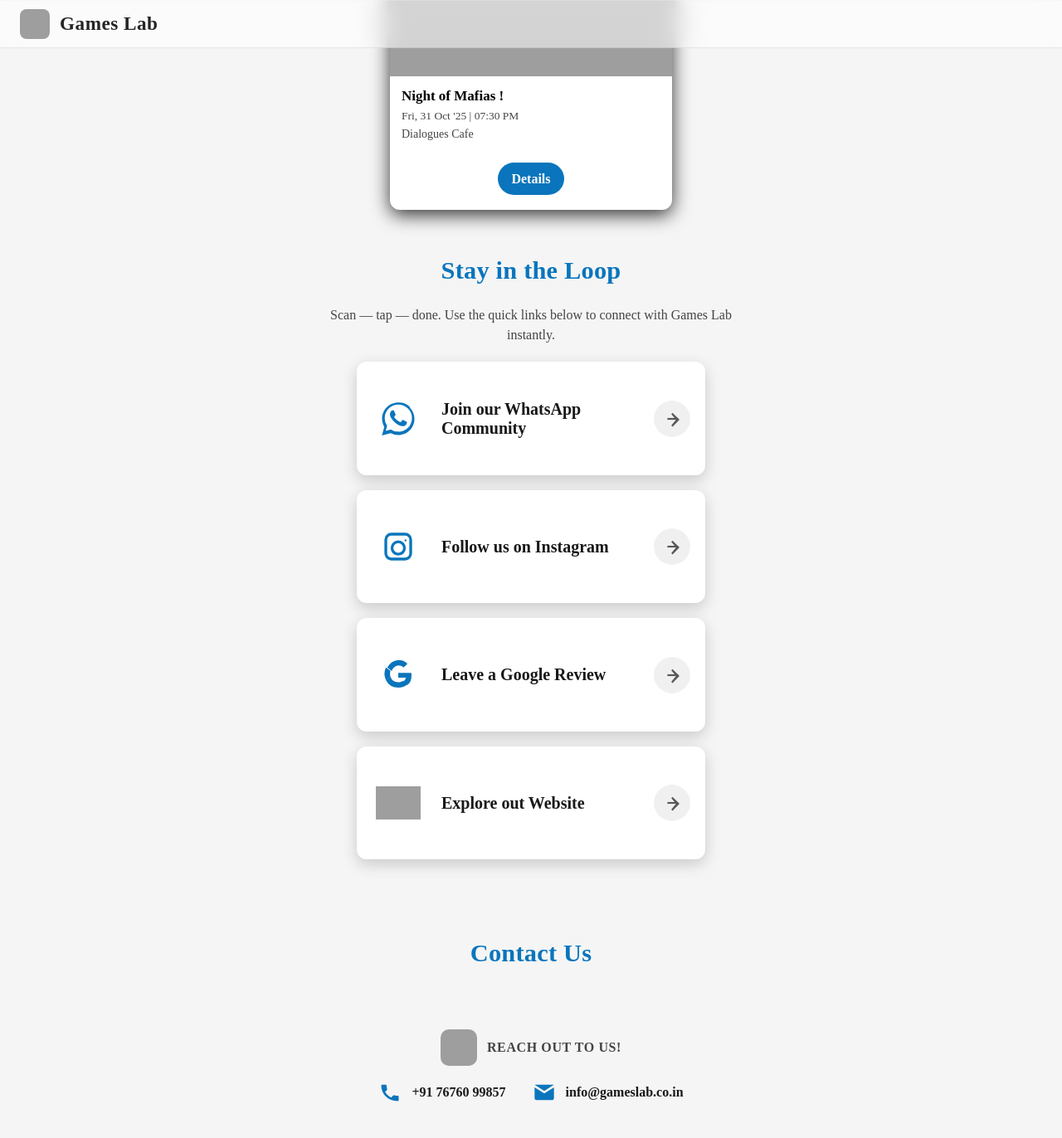
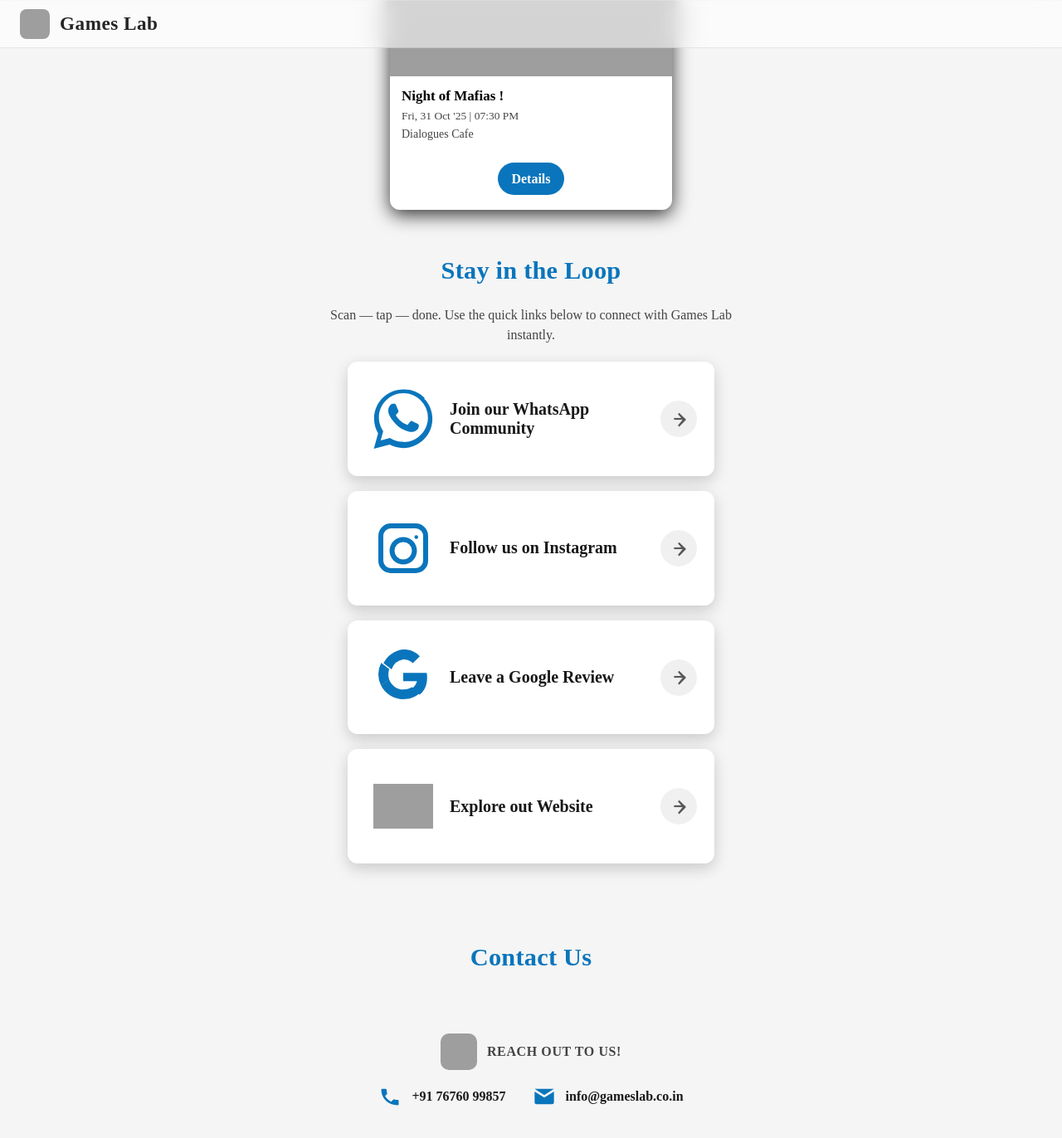
Before and after one commit to gameslabbangalore-maker/website, a Jekyll site: the page built from qr-landing.html, in a window 1280 px wide and 1400 px high, scrolled down 260 px. Shown: the top 1372 px of the window at 83% size. Built offline with Jekyll 4.4.1, drawn with Linux system fonts in a browser that asks for light colours; grey boxes are pictures that could not be loaded.

Commit message:
Align QR quick actions with mobile event card height

```diff
--- a/assets/css/qr-landing.css
+++ b/assets/css/qr-landing.css
@@ -48,9 +48,8 @@
 
 .qr-action-card{
   width:90vw;
-  max-width:384px;
-  padding:clamp(12px,2.1vw,16px) clamp(14px,2.4vw,18px);
-  min-height:clamp(84.5px,20.1vw,104.5px);
+  max-width:400px;
+  padding:calc(10px + 1vw) calc(8px + 1vw);
   border-radius:12px;
   background:var(--card);
   box-shadow:0 2px 8px rgba(0,0,0,.8);
@@ -58,7 +57,7 @@
   color:var(--text-main);
   display:flex;
   align-items:center;
-  gap:clamp(12px,2vw,16px);
+  gap:10px;
   backdrop-filter:blur(14px);
   -webkit-backdrop-filter:blur(14px);
   transition:transform .18s ease, box-shadow .18s ease;
@@ -76,22 +75,24 @@
 }
 
 .qr-action-icon{
-  width:clamp(46px,14vw,64px);
-  height:clamp(32px,9vw,40px);
+  width:18vw;
+  max-width:72px;
+  min-height:clamp(56px,18vw,72px);
+  max-height:72px;
+  aspect-ratio:1 / 1;
   display:flex;
   align-items:center;
-  justify-content:flex-start;
+  justify-content:center;
   color:var(--accent);
   flex-shrink:0;
-  padding-right:4px;
+  padding:clamp(4px,1vw,10px);
 }
 
 .qr-action-icon svg,
 .qr-action-icon img{
   width:100%;
-  height:100%;
+  height:auto;
   display:block;
-  object-fit:contain;
 }
 
 .qr-action-label{
```
